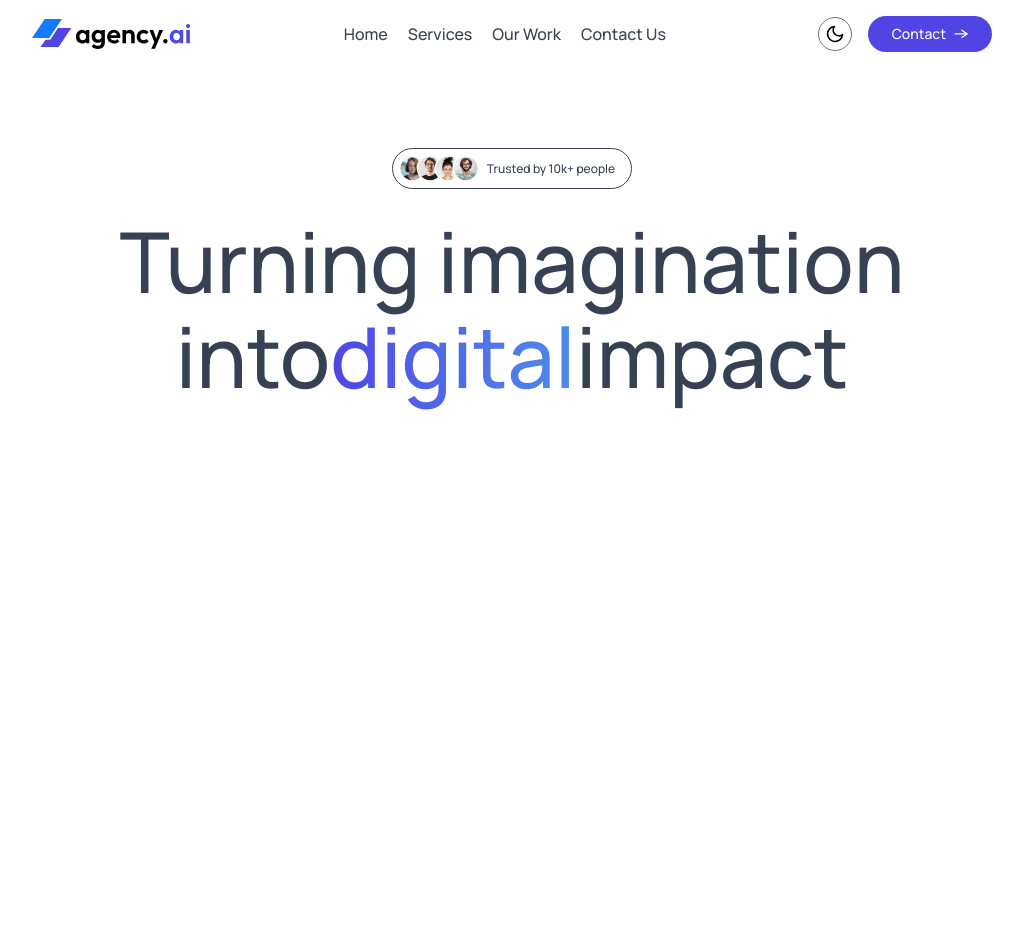
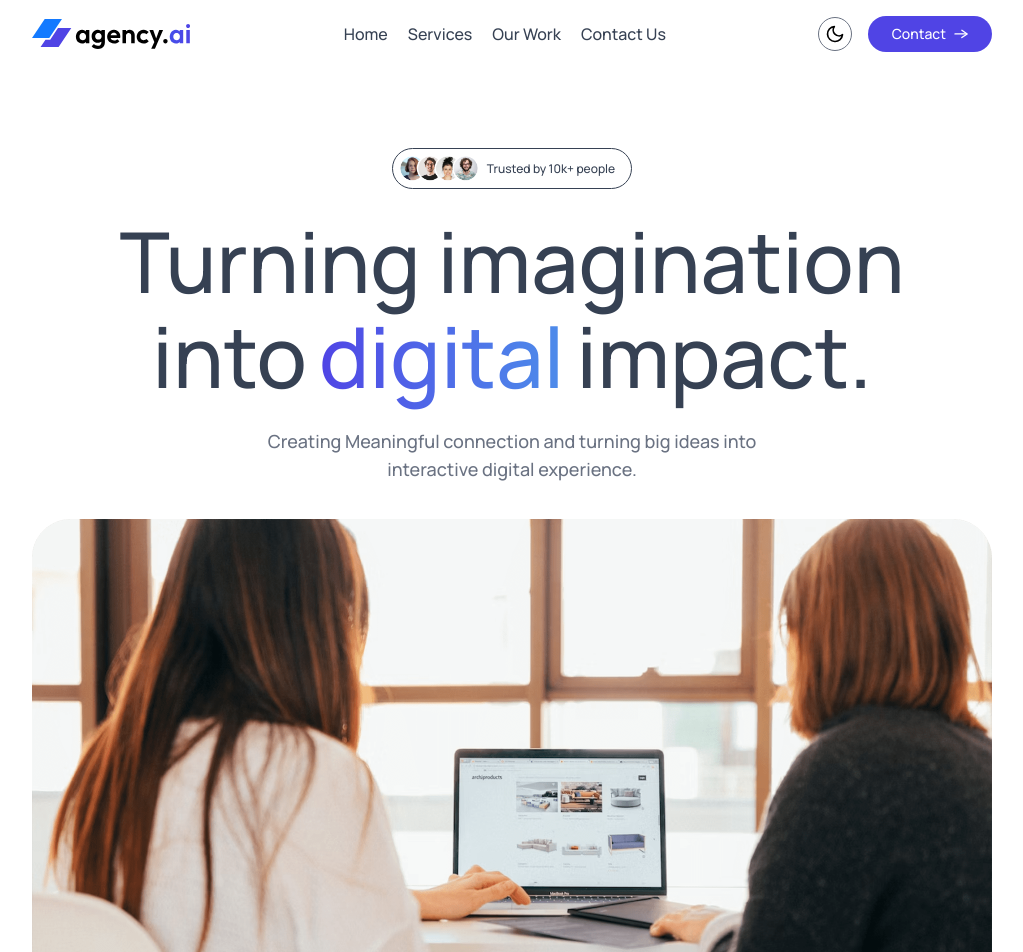
Before and after one commit to abhishek-devop01/agency-app, a React (Vite) app: page / in a window 1280 px wide. Shown: the top 952 px of the page, without its empty margins (128-1151 px from the left). Before the commit the page ends 800 px from the top, so only its background shows below. Built offline with nearby package versions, Linux system fonts and the light colour scheme.

Commit message:
hero-section

```diff
--- a/src/components/Hero.jsx
+++ b/src/components/Hero.jsx
@@ -15,13 +15,28 @@ const Hero = () => {
         <img className="w-20" src={assets.group_profile} alt="" />
         <p className="text-xs font-medium">Trusted by 10k+ people</p>
       </div>
-      <h1 className="text-4xl sm:text-5xl md:text-6xl xl:text-[84px] font-medium xl:leading-[95px] max-w-5xl">
+      <h1
+        className="text-4xl  sm:text-5xl md:text-6xl xl:text-[84px] font-medium
+       xl:leading-[95px] max-w-5xl "
+      >
         Turning imagination into
-        <span className="bg-gradient-to-r from-[#5044E5] to-[#4d8cea] bg-clip-text text-transparent">
-           digital
+        <span
+          className="bg-gradient-to-r mx-3 from-[#5044E5] to-[#4d8cea] bg-clip-text
+         text-transparent"
+        >
+          digital
         </span>
-        impact
+        impact.
       </h1>
+
+      <p className="text-sm sm:text-lg font-medium text-gray-500 dark:text-white/75 max-w-4/5
+      sm:max-w-lg pb-3">
+        Creating Meaningful connection and turning big ideas into interactive
+        digital experience.
+      </p>
+      <div>
+        <img src={assets.hero_img} alt="" />
+      </div>
     </div>
   );
 };
```
